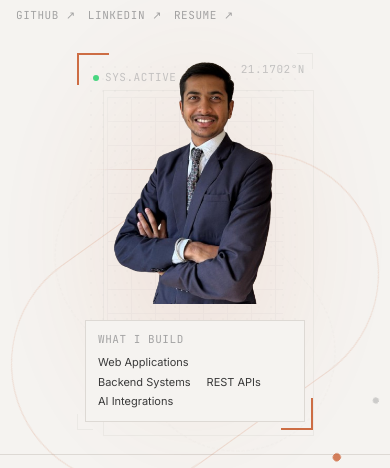
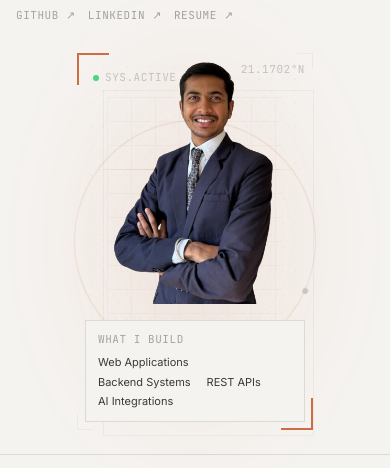
Before and after one commit to PrinceJasani15/portfolio, a React (Vite) app: page / in a window 390 px wide. Shown: the part 390-858 px from the top of the page. Built offline with nearby package versions, Linux system fonts and the light colour scheme.

Commit message:
fix: orbital circles use aspect-ratio 1:1 for proper circle shape on mobile, add Select role placeholder

```diff
--- a/src/components/Contact/Contact.jsx
+++ b/src/components/Contact/Contact.jsx
@@ -6,7 +6,7 @@
   const ref = useScrollReveal()
   const formRef = useScrollReveal()
 
-  const [formData, setFormData] = useState({ name: '', email: '', type: 'hire', message: '' })
+  const [formData, setFormData] = useState({ name: '', email: '', type: '', message: '' })
   const [result, setResult] = useState('')
   const [submitting, setSubmitting] = useState(false)
 
@@ -45,7 +45,7 @@
 
       if (data.success) {
         setResult('success')
-        setFormData({ name: '', email: '', type: 'hire', message: '' })
+        setFormData({ name: '', email: '', type: '', message: '' })
       } else {
         setResult('error')
       }
@@ -133,9 +133,11 @@
                     name="type"
                     value={formData.type}
                     onChange={handleChange}
+                    required
                     className="w-full bg-[var(--bg)] border border-[var(--border)] px-3 py-2.5 text-[0.8125rem] text-[var(--text)] focus:border-[var(--accent)] focus:outline-none transition-colors duration-200 cursor-pointer"
                     style={{ colorScheme: 'dark light' }}
                   >
+                    <option value="" disabled>Select role</option>
                     <option value="hire">Hire for a full-time role</option>
                     <option value="freelance">Hire for freelance project</option>
                     <option value="collaborate">Collaborate on a project</option>
--- a/src/components/Hero/Hero.jsx
+++ b/src/components/Hero/Hero.jsx
@@ -108,16 +108,16 @@
                 <div className="absolute -bottom-2 -left-2 sm:-bottom-4 sm:-left-4 w-4 sm:w-8 h-4 sm:h-8 border-b border-l border-[var(--border)] opacity-40" />
 
                 {/* Orbital arc — primary */}
-                <div className="absolute top-1/2 left-1/2 w-[110%] h-[110%] rounded-full border border-[var(--accent)] opacity-15 -z-10 orbital-spin" style={{ marginLeft: '-55%', marginTop: '-55%' }} />
+                <div className="absolute top-1/2 left-1/2 -z-10 orbital-spin rounded-full border border-[var(--accent)] opacity-15" style={{ width: '110%', aspectRatio: '1', marginLeft: '-55%', marginTop: '-55%' }} />
 
                 {/* Orbital arc — secondary (smaller, different speed) */}
-                <div className="absolute top-1/2 left-1/2 w-[90%] h-[90%] rounded-full border border-dashed border-[var(--border)] opacity-20 -z-10" style={{ marginLeft: '-45%', marginTop: '-45%', animation: 'orbital 60s linear infinite reverse' }} />
+                <div className="absolute top-1/2 left-1/2 -z-10 rounded-full border border-dashed border-[var(--border)] opacity-20" style={{ width: '90%', aspectRatio: '1', marginLeft: '-45%', marginTop: '-45%', animation: 'orbital 60s linear infinite reverse' }} />
 
                 {/* Accent dots on orbital */}
-                <div className="absolute top-1/2 left-1/2 w-[110%] h-[110%] -z-10 orbital-spin" style={{ marginLeft: '-55%', marginTop: '-55%', animationDelay: '-10s' }}>
+                <div className="absolute top-1/2 left-1/2 -z-10 orbital-spin" style={{ width: '110%', aspectRatio: '1', marginLeft: '-55%', marginTop: '-55%', animationDelay: '-10s' }}>
                   <span className="absolute top-0 left-1/2 -translate-x-1/2 -translate-y-1/2 w-2 sm:w-2.5 h-2 sm:h-2.5 bg-[var(--accent)] rounded-full opacity-70" />
                 </div>
-                <div className="absolute top-1/2 left-1/2 w-[110%] h-[110%] -z-10 orbital-spin" style={{ marginLeft: '-55%', marginTop: '-55%', animationDelay: '-30s' }}>
+                <div className="absolute top-1/2 left-1/2 -z-10 orbital-spin" style={{ width: '110%', aspectRatio: '1', marginLeft: '-55%', marginTop: '-55%', animationDelay: '-30s' }}>
                   <span className="absolute bottom-0 left-1/2 -translate-x-1/2 translate-y-1/2 w-1.5 h-1.5 bg-[var(--text-faint)] rounded-full opacity-50" />
                 </div>
 
```
